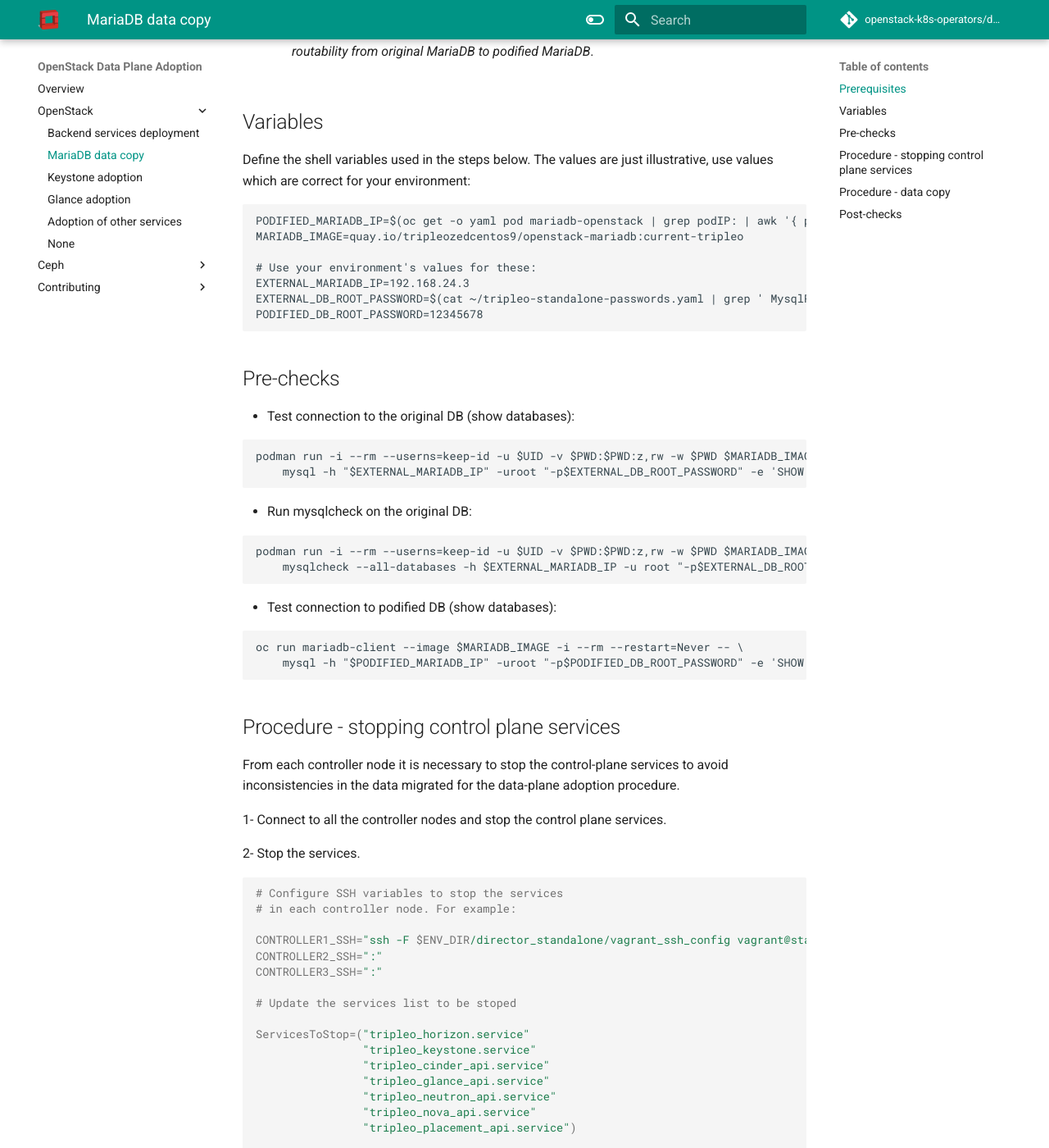
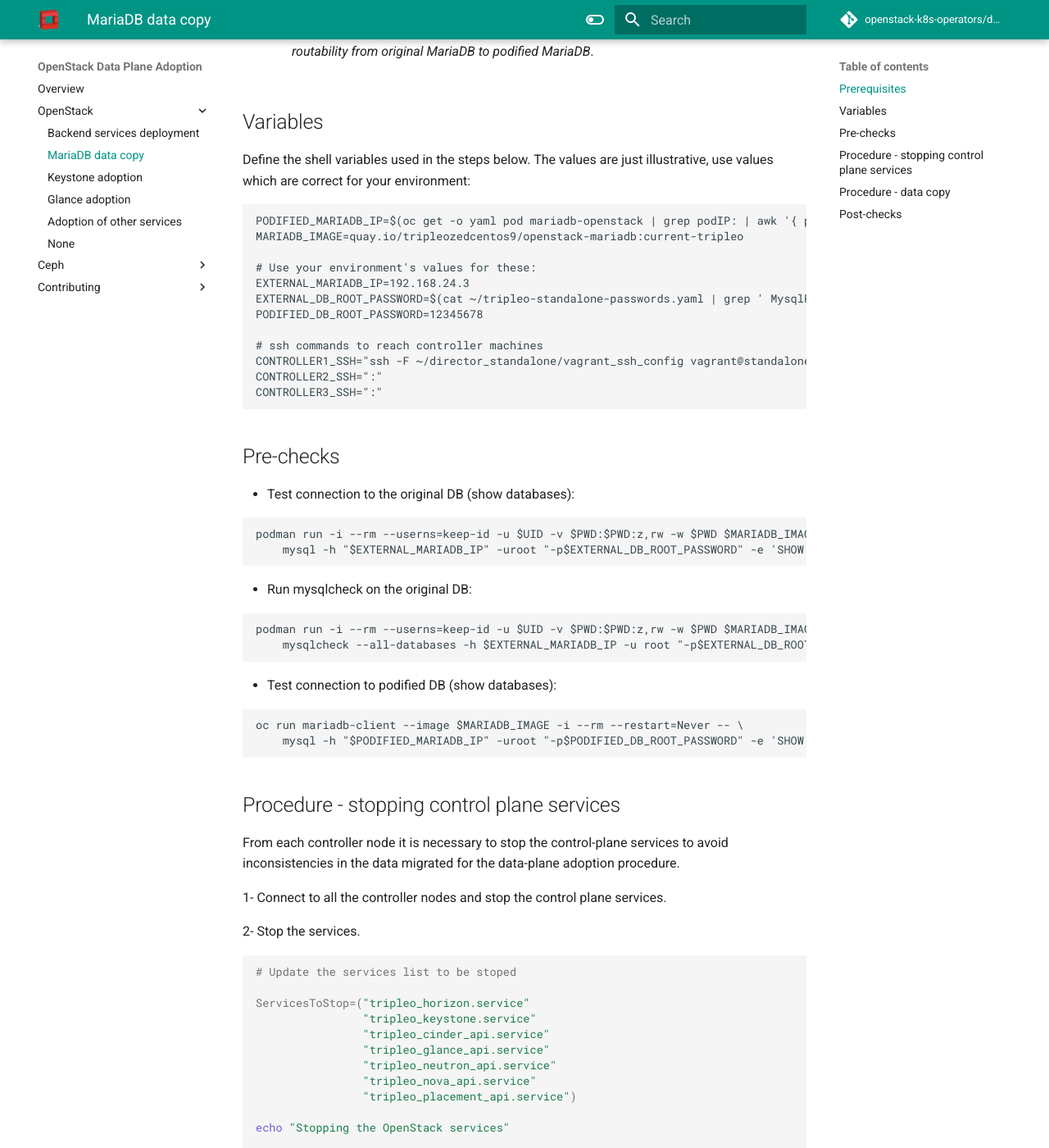
Before and after one commit to openstack-k8s-operators/data-plane-adoption, an MkDocs documentation site: the page built from docs/openstack/mariadb_copy.md, in a window 1280 px wide and 1400 px high, scrolled down 541 px. Shown: the whole window at 82% size. Built offline with MkDocs 1.6.1 and Material for MkDocs 9.7.7, drawn with Linux system fonts in a browser that asks for light colours; comment, search, counter and statistics services are not loaded; the version menu is left out.

````diff
--- a/docs/openstack/mariadb_copy.md
+++ b/docs/openstack/mariadb_copy.md
@@ -36,6 +36,11 @@
 EXTERNAL_MARIADB_IP=192.168.24.3
 EXTERNAL_DB_ROOT_PASSWORD=$(cat ~/tripleo-standalone-passwords.yaml | grep ' MysqlRootPassword:' | awk -F ': ' '{ print $2; }')
 PODIFIED_DB_ROOT_PASSWORD=12345678
+
+# ssh commands to reach controller machines
+CONTROLLER1_SSH="ssh -F ~/director_standalone/vagrant_ssh_config vagrant@standalone"
+CONTROLLER2_SSH=":"
+CONTROLLER3_SSH=":"
 ```
 
 ## Pre-checks
@@ -73,13 +78,6 @@
 2- Stop the services.
 
 ```bash
-
-# Configure SSH variables to stop the services
-# in each controller node. For example:
-
-CONTROLLER1_SSH="ssh -F $ENV_DIR/director_standalone/vagrant_ssh_config vagrant@standalone"
-CONTROLLER2_SSH=":"
-CONTROLLER3_SSH=":"
 
 # Update the services list to be stoped
 
````
Also changed, not shown: 8 other files.
